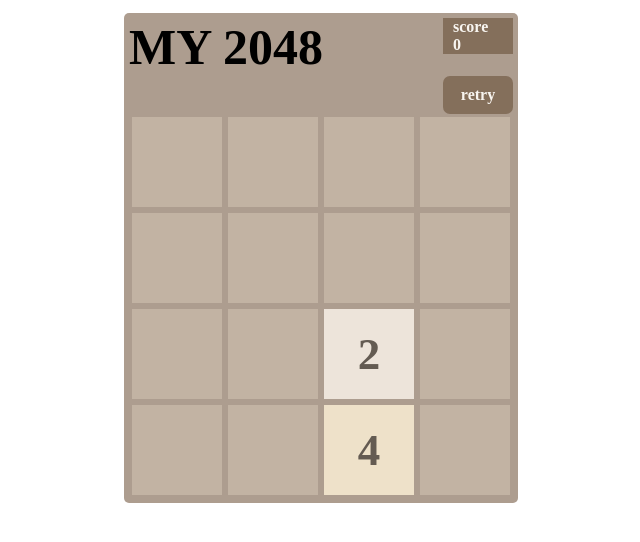
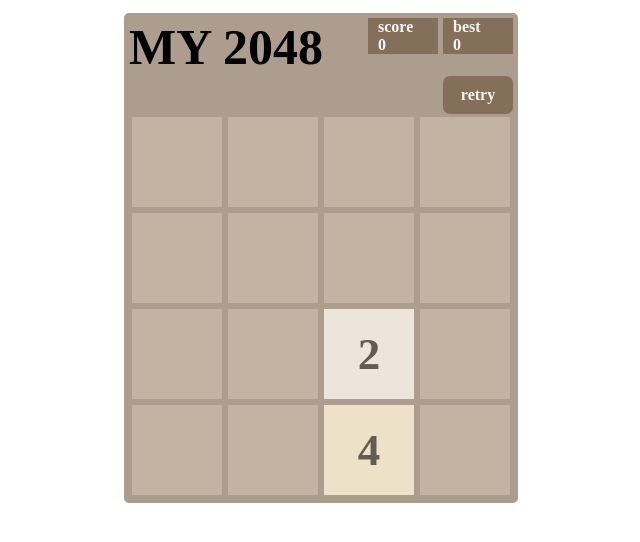
Before and after one commit to juicyorange/2048-Game, a React (Create React App) app: page / in a window 1280 px wide. Shown: the top 542 px of the page, without its empty margins (319-959 px from the left). Built offline with nearby package versions, Linux system fonts and the light colour scheme.

Commit message:
add : now best score

```diff
--- a/src/App.tsx
+++ b/src/App.tsx
@@ -5,9 +5,6 @@ import './App.css';
 import Swipe from 'react-easy-swipe';
 
 // 해야할 것
-// css
-// dynamodb 써서 간단하게 점수 저장?  - 시간 남는다면
-// 파일 쪼개기
 const Board = styled.div`
   background: #ad9d8f;
   width: max-content;
@@ -52,7 +49,7 @@ const Score = styled.div`
   color: #f8f5f0;
   width: 50px;
   font-weight: 900;
-  margin-left: auto;
+  margin-left: 5px;
   margin-bottom: auto;
 `;
 
@@ -82,6 +79,7 @@ function App() {
   ]);
   const [gameOver, setGameOver] = useState<boolean>(false);
   const [score, setScore] = useState<number>(0);
+  const [best, setBest] = useState<number>(0);
   useEffect(() => {
     initGrid();
     /*
@@ -299,6 +297,7 @@ function App() {
     ) {
       return false;
     }
+
     return true;
   };
 
@@ -315,6 +314,9 @@ function App() {
 
             if (isGameOver(newLeftGrid)) {
               setGameOver(true);
+              if (score > best) {
+                setBest(score);
+              }
             }
             setScore((prev) => prev + moveLeftGrid.addScore);
             setGrid(newLeftGrid);
@@ -329,6 +331,9 @@ function App() {
             const newRightGrid = pushNumber(moveRightGrid.moveRightGrid);
 
             if (isGameOver(newRightGrid)) {
+              if (score > best) {
+                setBest(score);
+              }
               setGameOver(true);
             }
             setScore((prev) => prev + moveRightGrid.addScore);
@@ -343,6 +348,9 @@ function App() {
 
             if (isGameOver(newUpGrid)) {
               setGameOver(true);
+              if (score > best) {
+                setBest(score);
+              }
             }
             setScore((prev) => prev + moveUpGrid.addScore);
             setGrid(newUpGrid);
@@ -358,6 +366,9 @@ function App() {
 
             if (isGameOver(newDownGrid)) {
               setGameOver(true);
+              if (score > best) {
+                setBest(score);
+              }
             }
             setScore((prev) => prev + moveDownGrid.addScore);
             setGrid(newDownGrid);
@@ -419,6 +430,10 @@ function App() {
               score<br></br>
               {score}
             </Score>
+            <Score>
+              best<br></br>
+              {best}
+            </Score>
           </div>
         </div>
         <Retry onClick={() => initGrid()}>retry</Retry>
```
